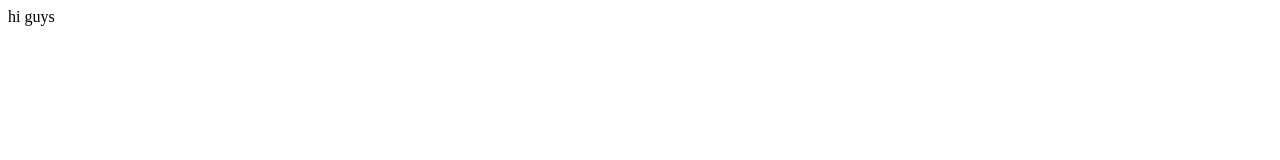
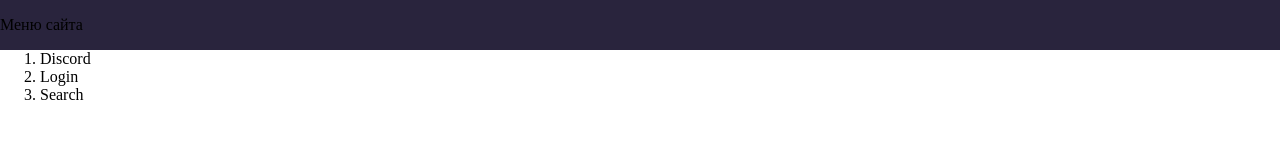
Before and after one commit to nek07/Animedia, a plain HTML site: page animedia.html in a window 1280 px wide. Drawn offline with Linux system fonts and the light colour scheme.

Commit message:
connected with css and navbar

```diff
--- a/animedia.html
+++ b/animedia.html
@@ -3,9 +3,18 @@
     <head>
         <title>Animediaaa</title>
         <link rel="icon" type="mage/x-icon" href="images/noavatar (1).png" />
+        <link rel="stylesheet" href="assignment.css">
     </head>
     <body>
-        <nav>hi guys</nav>
+        <nav>
+            <p>Меню сайта</p>
+            <ol>
+                <li>Discord</li>
+                <li>Login</li>
+                <li>Search</li>
+            </ol>
+
+        </nav>
         <main>
             <aside></aside>
         </main>
--- a/assignment.css
+++ b/assignment.css
@@ -0,0 +1,9 @@
+body {
+    margin: 0;
+}
+nav {
+    width: 100%;
+    height: 50px;
+    position: fixed;
+    background-color: #29243d;
+}
```
